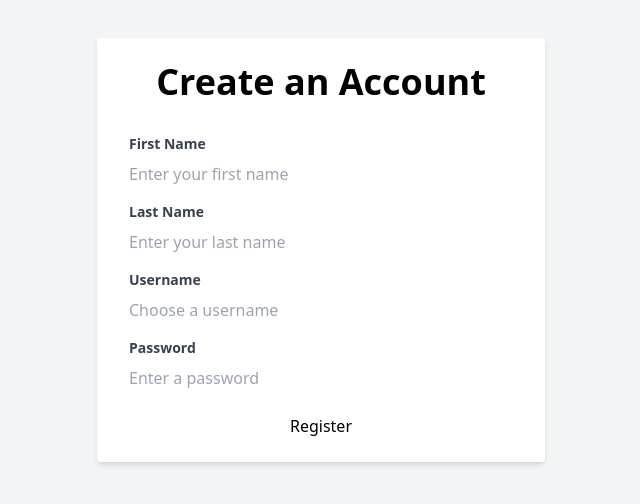
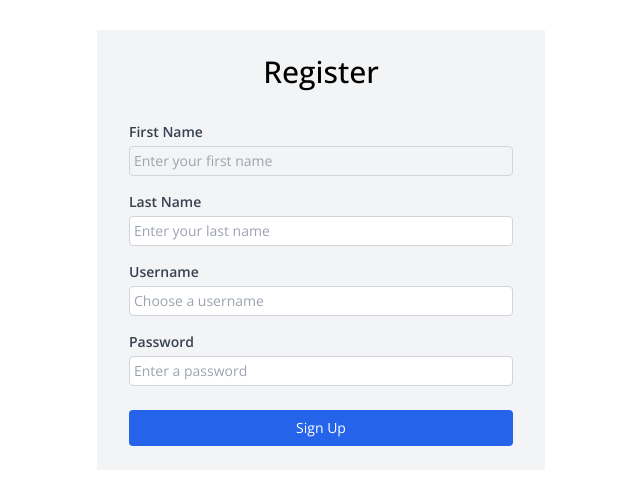
Before and after one commit to dssitachi/Social, a React (Create React App) app: page /signup in a window 1280 px wide. Shown: the part 150-654 px from the top of the page, without its empty margins (319-959 px from the left). Built offline with nearby package versions, Linux system fonts and the light colour scheme; what miragejs would draw is missing.

Commit message:
added login flow

```diff
--- a/src/App.jsx
+++ b/src/App.jsx
@@ -4,6 +4,7 @@ import Signup from "./pages/Signup";
 import RequireAuth from './components/RequireAuth';
 import Home from './pages/Home';
 import { ToastContainer, Slide } from 'react-toastify';
+import "react-toastify/dist/ReactToastify.css";
 
 function App() {
 	return (
--- a/src/index.css
+++ b/src/index.css
@@ -1,3 +1,8 @@
+@import url('https://fonts.googleapis.com/css2?family=Open+Sans:ital,wght@0,300;0,400;0,500;0,600;0,700;1,300&display=swap');
 @tailwind base;
 @tailwind components;
 @tailwind utilities;
+
+body {
+    font-family: 'Open sans', sans-serif;
+}
--- a/src/pages/Login.jsx
+++ b/src/pages/Login.jsx
@@ -1,12 +1,20 @@
 import { useState } from "react";
+import { handleLogin } from "./authSlice";
+import { useDispatch } from "react-redux";
 
 function Login() {
 
-	const [email, setEmail] = useState("");
+	const [username, setUsername] = useState("");
 	const [password, setPassword] = useState("");
+	const dispatch = useDispatch();
 
-	function handleSubmit() {
-
+	function handleSubmit(e) {
+		e.preventDefault();
+		dispatch(
+			handleLogin({
+				username, password
+			})
+		);
 	}
 
 	return (
@@ -16,16 +24,16 @@ function Login() {
 				onSubmit={handleSubmit}
 			>
 				<div className="mb-4">
-					<label className="block text-gray-700 text-sm font-bold mb-2" htmlFor="email">
-						Email
+					<label className="block text-gray-700 text-sm font-bold mb-2" htmlFor="username">
+						Username
 					</label>
 					<input
 						className="shadow appearance-none border rounded w-full py-2 px-3 text-gray-700 leading-tight focus:outline-none focus:shadow-outline"
-						id="email"
-						type="email"
-						placeholder="Enter your email"
-						value={email}
-						onChange={(e) => setEmail(e.target.value)}
+						id="username"
+						type="text"
+						placeholder="Enter your username"
+						value={username}
+						onChange={(e) => setUsername(e.target.value)}
 					/>
 				</div>
 				<div className="mb-4">
@@ -43,10 +51,10 @@ function Login() {
 				</div>
 				<div className="flex items-center justify-between">
 					<button
-						className="bg-blue-500 hover:bg-blue-700 text-white font-bold py-2 px-4 rounded focus:outline-none focus:shadow-outline"
+						className="bg-blue-500 text-white font-bold py-2 px-4 rounded focus:outline-none focus:shadow-outline"
 						type="submit"
 					>
-						Sign In
+						Log In
 					</button>
 					<a
 						className="inline-block align-baseline font-bold text-sm text-blue-500 hover:text-blue-800"
--- a/src/pages/Signup.jsx
+++ b/src/pages/Signup.jsx
@@ -8,9 +8,7 @@ function Signup() {
 		firstName: '',
 		lastName: '',
 		username: '',
-		password: '',
-		avatarURL:
-		"https://images.pexels.com/lib/avatars/purple.png?w=50&h=50&fit=crop",
+		password: ''
 	});
 
 	const handleChange = (e) => {
@@ -21,41 +19,33 @@ function Signup() {
 	};
 
 	const handleSubmit = (e) => {
-		// e.preventDefault();
-		// // Perform registration logic here
-		// console.log(formData);
-		// dispatch(
-		// handleSignup({firstName,lastName, username, password, avatarURL})
-		// );
+		e.preventDefault();
+		dispatch(
+			handleSignup({
+				firstName: formData.firstName,
+				lastName: formData.lastName,
+				username: formData.username,
+				password: formData.password,
+			})
+		);
 	};
 
 	return (
-		<main className="flex items-center justify-center min-h-screen bg-gray-100">
-			<div className="w-full max-w-md">
+		<main className="flex items-center justify-center min-h-screen bg-white">
+			<div className="w-full max-w-md bg-gray-100">
 				<form
-					className="bg-white shadow-md rounded px-8 py-6"
+					className=" rounded px-8 py-6"
 					onSubmit={(e) => {
-						e.preventDefault();
-						// Perform registration logic here
-						console.log(formData);
-						dispatch(
-						handleSignup({
-							firstName: formData.firstName,
-							lastName: formData.lastName,
-							username: formData.username,
-							password: formData.password,
-							avatarURL: formData.avatarURL,
-						})
-						);
+						handleSubmit(e);
 					}}
 				>
-					<h1 className="text-4xl font-bold text-center mb-8">
-						Create an Account
+					<h1 className="text-3xl font-medium text-center mb-8">
+						Register
 					</h1>
 					<div className="mb-4">
 						<label
 							htmlFor="firstName"
-							className="block text-gray-700 text-sm font-bold mb-2"
+							className="block text-gray-700 text-sm font-semibold mb-1"
 						>
 							First Name
 						</label>
@@ -65,7 +55,7 @@ function Signup() {
 							name="firstName"
 							value={formData.firstName}
 							onChange={handleChange}
-							className="input-field"
+							className="text-sm border bg-transparent border-gray-300 focus:border-blue-300 outline-none p-1 rounded w-full focus:transition-colors duration-1000"
 							placeholder="Enter your first name"
 							required
 						/>
@@ -73,7 +63,7 @@ function Signup() {
 					<div className="mb-4">
 						<label
 							htmlFor="lastName"
-							className="block text-gray-700 text-sm font-bold mb-2"
+							className="block text-gray-700 text-sm font-semibold mb-1"
 						>
 							Last Name
 						</label>
@@ -83,7 +73,7 @@ function Signup() {
 							name="lastName"
 							value={formData.lastName}
 							onChange={handleChange}
-							className="input-field"
+							className="text-sm border border-gray-300 focus:border-blue-300 outline-none p-1 rounded w-full focus:transition-colors duration-1000"
 							placeholder="Enter your last name"
 							required
 						/>
@@ -91,7 +81,7 @@ function Signup() {
 					<div className="mb-4">
 						<label
 							htmlFor="username"
-							className="block text-gray-700 text-sm font-bold mb-2"
+							className="block text-gray-700 text-sm font-semibold mb-1"
 						>
 							Username
 						</label>
@@ -101,7 +91,7 @@ function Signup() {
 							name="username"
 							value={formData.username}
 							onChange={handleChange}
-							className="input-field"
+							className="text-sm border border-gray-300 focus:border-blue-300 outline-none p-1 rounded w-full focus:transition-colors duration-1000"
 							placeholder="Choose a username"
 							required
 						/>
@@ -109,7 +99,7 @@ function Signup() {
 					<div className="mb-6">
 						<label
 							htmlFor="password"
-							className="block text-gray-700 text-sm font-bold mb-2"
+							className="block text-gray-700 text-sm font-semibold mb-1"
 						>
 							Password
 						</label>
@@ -119,7 +109,7 @@ function Signup() {
 							name="password"
 							value={formData.password}
 							onChange={handleChange}
-							className="input-field"
+							className="text-sm border border-gray-300 focus:border-blue-300 outline-none p-1 rounded w-full focus:transition-colors duration-1000"
 							placeholder="Enter a password"
 							required
 						/>
@@ -127,9 +117,9 @@ function Signup() {
 					<div className="flex items-center justify-center">
 						<button
 							type="submit"
-							className="button-primary"
+							className="button-primary bg-blue-600 w-full p-2 rounded text-white text-sm"
 						>
-							Register
+							Sign Up
 						</button>
 					</div>
 				</form>
--- a/src/pages/authSlice.js
+++ b/src/pages/authSlice.js
@@ -8,7 +8,6 @@ const initialState = {
     token: JSON.parse(localStorage.getItem(AUTHKEY))?.token,
     isLoading: false
 }
-console.log(initialState)
 
 const authSlice = createSlice({
     name: "auth",
@@ -56,7 +55,7 @@ const authSlice = createSlice({
                 })
             );
             console.log(action.payload)
-            // displayToast("success", `Welcome ${action.payload.foundUser.firstName}`);
+            displayToast("success", `Welcome ${action.payload.createdUser.firstName}`);
         })
 
         .addCase(handleSignup.rejected, (state, action) => {
@@ -67,7 +66,7 @@ const authSlice = createSlice({
 
 export const handleLogin = createAsyncThunk('auth/login', async({username, password}, thunkAPI) => {
     try {
-        const response = await loginService(username, password);
+        const response = await loginService({username, password});
         return response.data;
     } catch(error) {
         console.log(error)
--- a/src/services/apiServices.js
+++ b/src/services/apiServices.js
@@ -5,6 +5,6 @@ export function loginService(data) {
     return axios.post(LOGIN_URL, data);
 }
 
-export const signupService = async(firstName, lastName, username, password,avatarURL) =>{
-    return await axios.post("/api/auth/signup", {firstName, lastName, username, password,avatarURL})
+export const signupService = async(firstName, lastName, username, password) =>{
+    return await axios.post("/api/auth/signup", {firstName, lastName, username, password})
 }
```
Also changed, not shown: 1 other file (tests, documents, lock files or other folders).
